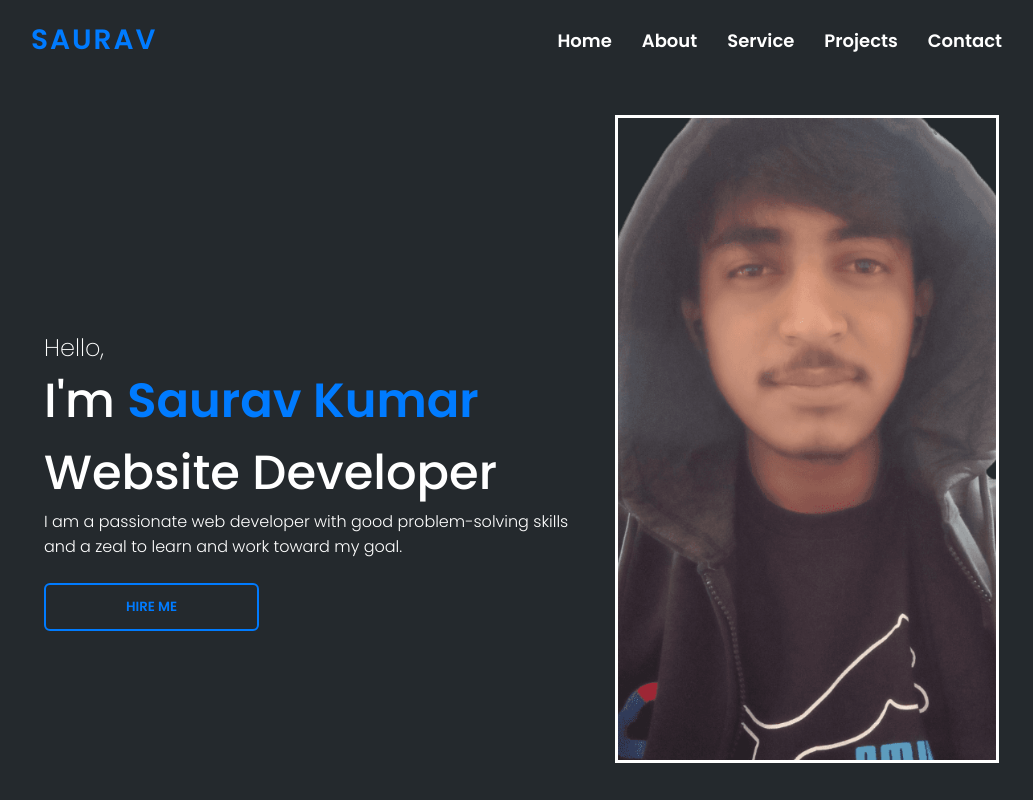
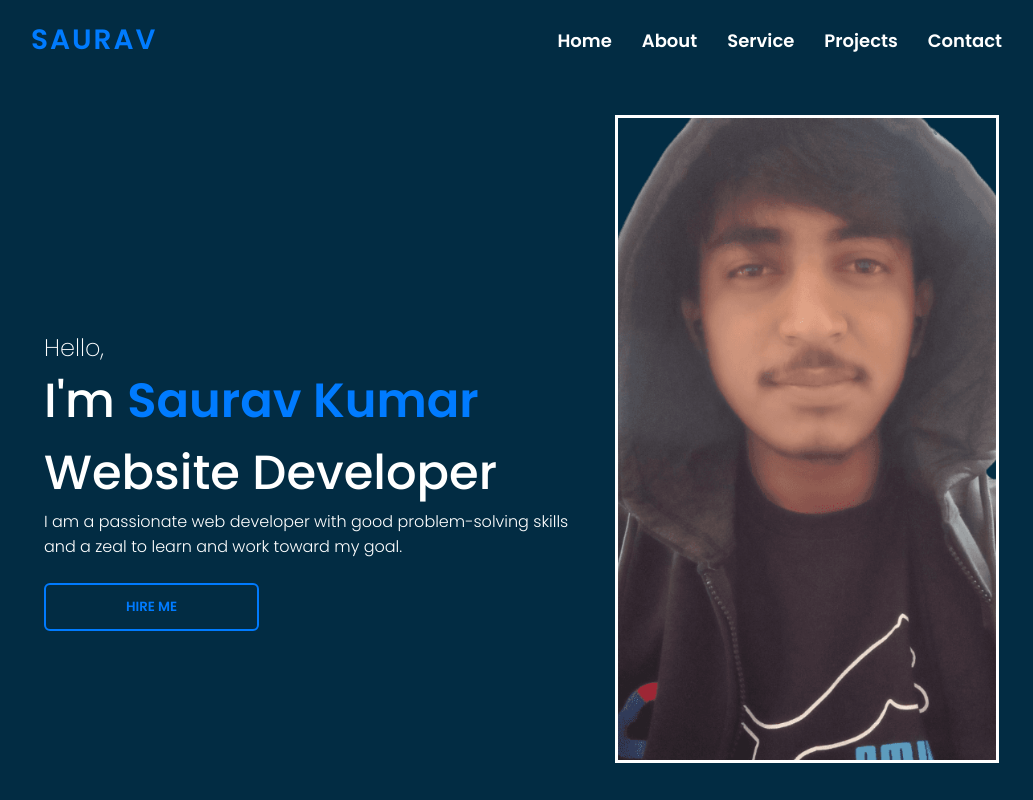
Before and after one commit to saurav1207/saurav, a React (Create React App) app: page / in a window 1280 px wide. Shown: the top 800 px of the page, without its empty margins (116-1149 px from the left). Built offline with nearby package versions, Linux system fonts and the light colour scheme.

Commit message:
Updated code

```diff
--- a/public/style.css
+++ b/public/style.css
@@ -8,7 +8,8 @@
 }
 
 body{
-    background: #24292d;
+    /* background: #24292d;  */
+    background: #022c43;
     color: white;
     overflow: hidden;
     overflow-y: scroll;
```
